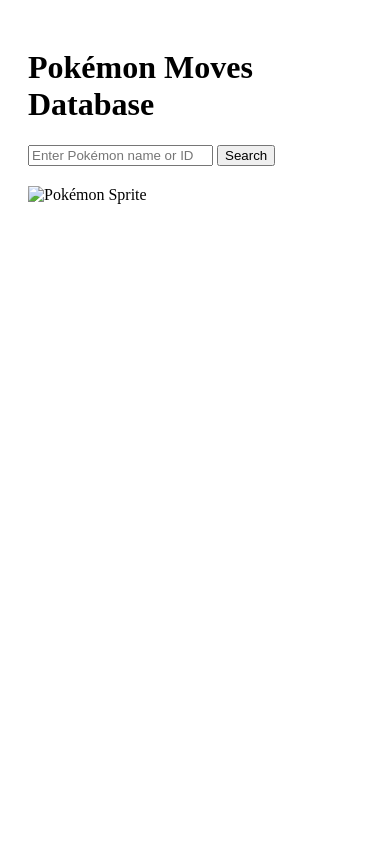
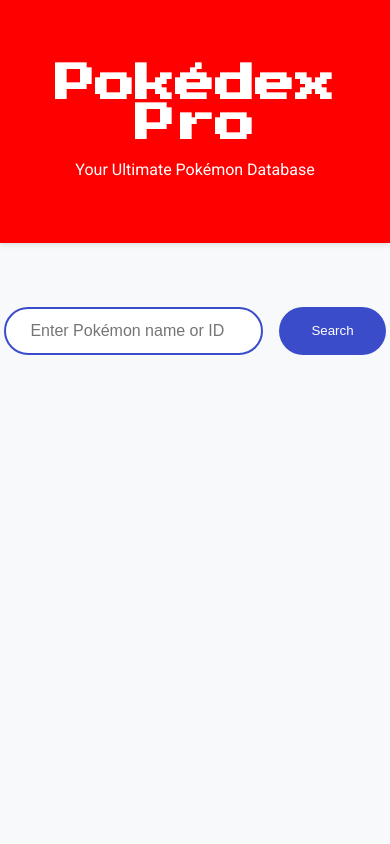
Before and after one commit to RUSTelli/PokemNoSql, a Flask app: page / in a window 390 px wide. Run offline with Flask 3, Linux system fonts and the light colour scheme.

Commit message:
html improved

```diff
--- a/app/templates/index.html
+++ b/app/templates/index.html
@@ -1,51 +1,251 @@
 <!DOCTYPE html>
-<html>
+<html lang="en">
 <head>
-    <title>Pokémon Moves Database</title>
+    <meta charset="UTF-8">
+    <meta name="viewport" content="width=device-width, initial-scale=1.0">
+    <title>Pokémon Database</title>
+    <link href="https://fonts.googleapis.com/css2?family=Press+Start+2P&family=Roboto:wght@400;700&display=swap" rel="stylesheet">
     <style>
-        .container { max-width: 800px; margin: 0 auto; padding: 20px; }
-        .search-box { margin-bottom: 20px; }
-        .result { display: flex; gap: 20px; margin-top: 20px; }
-        .sprite { width: 200px; height: 200px; }
+        :root {
+            --primary-color: #ff0000;
+            --secondary-color: #3b4cca;
+            --background-color: #f8f9fa;
+        }
+
+        * {
+            box-sizing: border-box;
+            margin: 0;
+            padding: 0;
+        }
+
+        body {
+            font-family: 'Roboto', sans-serif;
+            background-color: var(--background-color);
+            min-height: 100vh;
+        }
+
+        .container {
+            max-width: 1200px;
+            margin: 0 auto;
+            padding: 2rem;
+        }
+
+        .header {
+            text-align: center;
+            padding: 2rem 0;
+            background-color: var(--primary-color);
+            color: white;
+            margin-bottom: 2rem;
+            box-shadow: 0 2px 5px rgba(0,0,0,0.1);
+        }
+
+        .header h1 {
+            font-family: 'Press Start 2P', cursive;
+            font-size: 2.5rem;
+            margin-bottom: 1rem;
+        }
+
+        .search-container {
+            display: flex;
+            gap: 1rem;
+            justify-content: center;
+            margin-bottom: 2rem;
+        }
+
+        .search-input {
+            padding: 0.8rem 1.5rem;
+            border: 2px solid var(--secondary-color);
+            border-radius: 25px;
+            width: 300px;
+            font-size: 1rem;
+        }
+
+        .search-button {
+            padding: 0.8rem 2rem;
+            background-color: var(--secondary-color);
+            color: white;
+            border: none;
+            border-radius: 25px;
+            cursor: pointer;
+            transition: transform 0.2s;
+        }
+
+        .search-button:hover {
+            transform: scale(1.05);
+        }
+
+        .pokemon-card {
+            background: white;
+            border-radius: 15px;
+            padding: 2rem;
+            box-shadow: 0 4px 6px rgba(0,0,0,0.1);
+            display: flex;
+            gap: 2rem;
+            align-items: center;
+            margin-bottom: 2rem;
+        }
+
+        .pokemon-sprite {
+            width: 200px;
+            height: 200px;
+            object-fit: contain;
+        }
+
+        .pokemon-details {
+            flex: 1;
+        }
+
+        .pokemon-name {
+            color: var(--secondary-color);
+            font-size: 2rem;
+            margin-bottom: 1rem;
+        }
+
+        .pokemon-type {
+            display: inline-block;
+            padding: 0.3rem 1rem;
+            border-radius: 20px;
+            background-color: var(--primary-color);
+            color: white;
+            margin-right: 0.5rem;
+        }
+
+        .stats-grid {
+            display: grid;
+            grid-template-columns: repeat(auto-fit, minmax(150px, 1fr));
+            gap: 1rem;
+            margin-top: 1.5rem;
+        }
+
+        .stat-item {
+            background-color: #e9ecef;
+            padding: 1rem;
+            border-radius: 10px;
+            text-align: center;
+        }
+
+        .stat-label {
+            color: var(--secondary-color);
+            font-weight: bold;
+            margin-bottom: 0.5rem;
+        }
+
+        .moves-list {
+            columns: 2;
+            margin-top: 1rem;
+        }
+
+        .error-message {
+            color: #dc3545;
+            text-align: center;
+            padding: 2rem;
+            font-weight: bold;
+        }
+
+        @media (max-width: 768px) {
+            .pokemon-card {
+                flex-direction: column;
+                text-align: center;
+            }
+
+            .moves-list {
+                columns: 1;
+            }
+        }
     </style>
 </head>
 <body>
+    <div class="header">
+        <div class="container">
+            <h1>Pokédex Pro</h1>
+            <p>Your Ultimate Pokémon Database</p>
+        </div>
+    </div>
+
     <div class="container">
-        <h1>Pokémon Moves Database</h1>
-
-        <div class="search-box">
-            <input type="text" id="searchInput" placeholder="Enter Pokémon name or ID">
-            <button onclick="searchPokemon()">Search</button>
+        <div class="search-container">
+            <input type="text"
+                   id="searchInput"
+                   class="search-input"
+                   placeholder="Enter Pokémon name or ID"
+                   aria-label="Search Pokémon">
+            <button onclick="searchPokemon()" class="search-button">
+                Search
+            </button>
         </div>
 
-        <div id="result" class="result">
-            <img id="sprite" class="sprite" src="" alt="Pokémon Sprite">
-            <div id="details"></div>
+        <div id="result" class="pokemon-card" style="display: none;">
+            <img id="sprite" class="pokemon-sprite" src="" alt="Pokémon Sprite">
+            <div class="pokemon-details">
+                <h2 class="pokemon-name" id="pokemonName"></h2>
+                <div id="types"></div>
+
+                <div class="stats-grid" id="stats"></div>
+
+                <h3>Moves</h3>
+                <ul class="moves-list" id="moves"></ul>
+            </div>
         </div>
+
+        <div id="error" class="error-message" style="display: none;"></div>
     </div>
 
     <script>
         async function searchPokemon() {
-            const input = document.getElementById('searchInput').value;
-            const response = await fetch(`/pokemon/${input}`);
+            const input = document.getElementById('searchInput').value.trim();
+            if (!input) return;
 
-            if (!response.ok) {
-                alert('Pokémon not found');
-                return;
+            // Show loading state
+            document.getElementById('result').style.display = 'none';
+            document.getElementById('error').style.display = 'none';
+
+            try {
+                const response = await fetch(`/pokemon/${input}`);
+                if (!response.ok) throw new Error('Pokémon not found');
+
+                const data = await response.json();
+
+                // Update DOM elements
+                document.getElementById('pokemonName').textContent =
+                    `${data.name} (#${data.dexnum})`;
+
+                document.getElementById('sprite').src =
+                    `https://raw.githubusercontent.com/PokeAPI/sprites/master/sprites/pokemon/${parseInt(data.dexnum)}.png`;
+
+                // Display types
+                const typesContainer = document.getElementById('types');
+                typesContainer.innerHTML = data.types
+                    .map(type => `<span class="pokemon-type">${type}</span>`)
+                    .join('');
+
+                // Display stats
+                const statsContainer = document.getElementById('stats');
+                statsContainer.innerHTML = Object.entries(data.stats)
+                    .map(([stat, value]) => `
+                        <div class="stat-item">
+                            <div class="stat-label">${stat.toUpperCase()}</div>
+                            <div>${value}</div>
+                        </div>
+                    `).join('');
+
+                // Display moves
+                const movesContainer = document.getElementById('moves');
+                movesContainer.innerHTML = data.moves
+                    .map(move => `<li>${move}</li>`)
+                    .join('');
+
+                document.getElementById('result').style.display = 'flex';
+            } catch (error) {
+                const errorElement = document.getElementById('error');
+                errorElement.textContent = error.message;
+                errorElement.style.display = 'block';
             }
+        }
 
-            const data = await response.json();
-            const spriteUrl = `https://raw.githubusercontent.com/PokeAPI/sprites/master/sprites/pokemon/${parseInt(data.dexnum)}.png`;
-
-            document.getElementById('sprite').src = spriteUrl;
-            document.getElementById('details').innerHTML = `
-                <h2>${data.name} (#${data.dexnum})</h2>
-                <p>Type: ${data.types.join(' / ')}</p>
-                <p>Height: ${data.height}m | Weight: ${data.weight}kg</p>
-                <h3>Moves (${data.moves.length}):</h3>
-                <ul>${data.moves.map(m => `<li>${m}</li>`).join('')}</ul>
-            `;
-        }
+        // Add enter key support
+        document.getElementById('searchInput').addEventListener('keypress', (e) => {
+            if (e.key === 'Enter') searchPokemon();
+        });
     </script>
 </body>
 </html>
```
